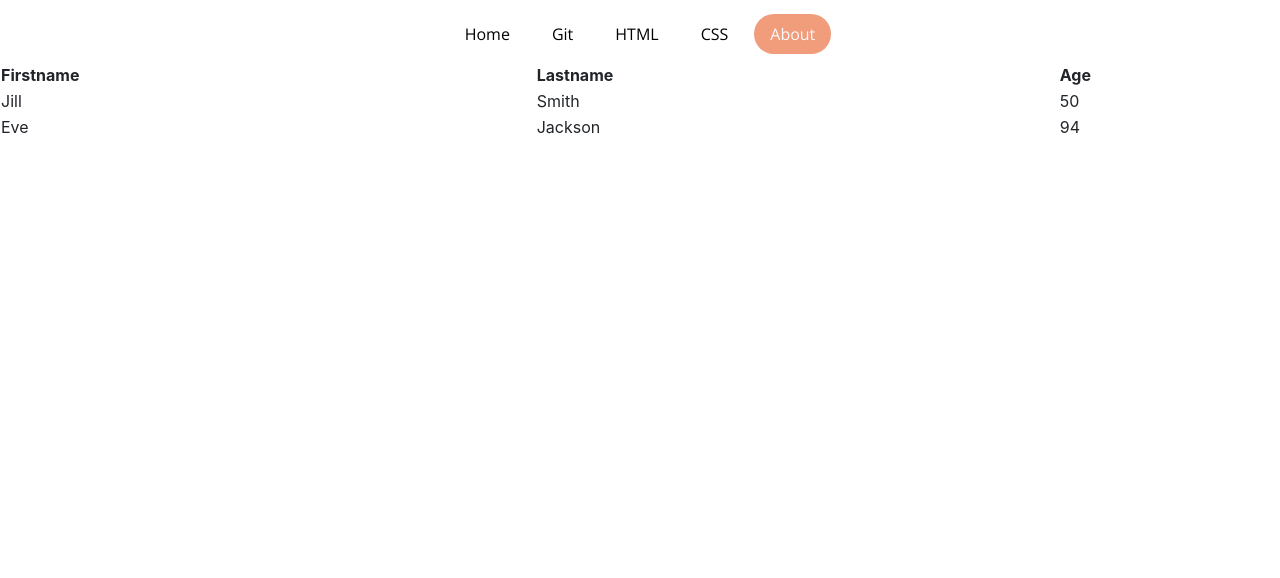
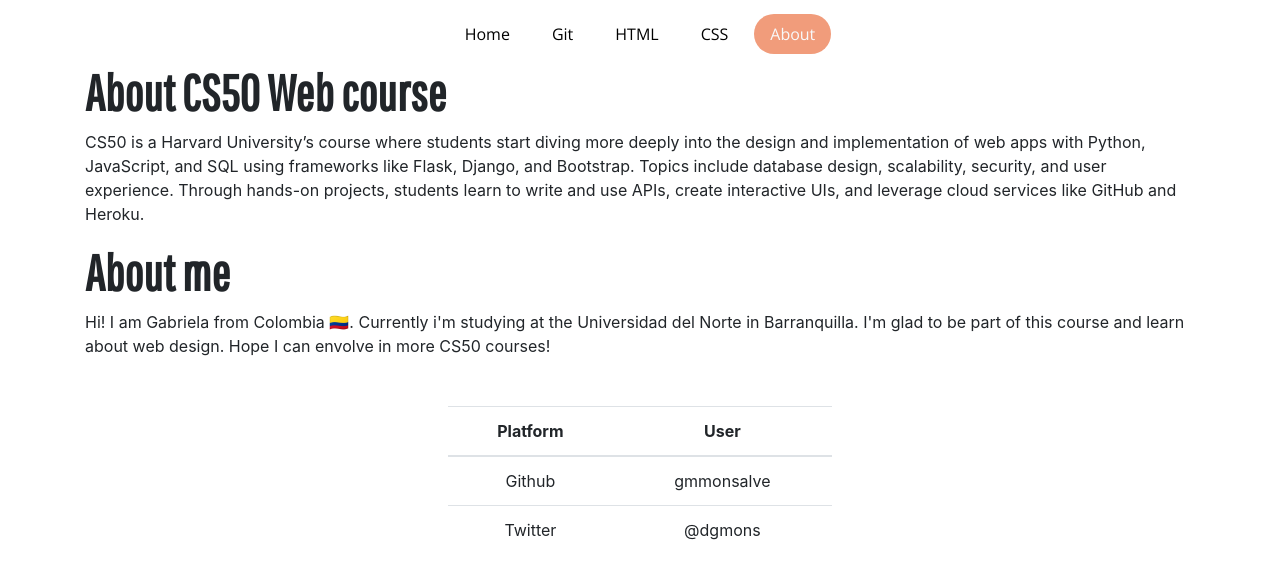
Before and after one commit to gmmonsalve/Project0, a website: page about.html in a window 1280 px wide. Drawn offline with nearby package versions, Linux system fonts and the light colour scheme.

Commit message:
New content, table

```diff
--- a/about.html
+++ b/about.html
@@ -10,7 +10,7 @@
         <link href="https://fonts.googleapis.com/css2?family=Pathway+Gothic+One&display=swap" rel="stylesheet">
         <link href="https://fonts.googleapis.com/css?family=Montserrat&display=swap" rel="stylesheet">
         <link href="https://fonts.googleapis.com/css?family=Open+Sans&display=swap" rel="stylesheet">
-    <title>Document</title>
+    <title>About</title>
 </head>
 <body>
     <body>
@@ -22,23 +22,35 @@
           <a class="nav-link active mr-auto rounded-pill text-light" style="background-color: #F19C7B;" href="">About</a>
         </nav>
         <section>
-            <table style="width:100%">
-                <tr>
-                  <th>Firstname</th>
-                  <th>Lastname</th>
-                  <th>Age</th>
-                </tr>
-                <tr>
-                  <td>Jill</td>
-                  <td>Smith</td>
-                  <td>50</td>
-                </tr>
-                <tr>
-                  <td>Eve</td>
-                  <td>Jackson</td>
-                  <td>94</td>
-                </tr>
-              </table>
+          <div class="container">
+          <h1 clas="mt-5" style="font-size: 50px;">About CS50 Web course</h1>
+          <p>CS50 is a Harvard University’s course where students start diving more deeply into the design and implementation of web apps with Python, JavaScript, and SQL using frameworks like Flask, Django, and Bootstrap. Topics include database design, scalability, security, and user experience. Through hands-on projects, students learn to write and use APIs, create interactive UIs, and leverage cloud services like GitHub and Heroku. </p>
+          <h1 clas="mt-5" style="font-size: 50px;">About me</h1>
+          <p>Hi! I am Gabriela from Colombia 🇨🇴.
+            Currently i'm studying at the Universidad del Norte in Barranquilla.
+            I'm glad to be part of this course and learn about web design. Hope I can envolve in more CS50 courses!</p>
+          </div>
+        </section>
+
+        <section>
+          <table class="table ml-auto mr-auto mt-5 text-center" style="width: 30%;">
+            <thead>
+              <tr>
+                <th scope="col">Platform</th>
+                <th scope="col">User</th>
+              </tr>
+            </thead>
+            <tbody>
+              <tr>
+                <td>Github</td>
+                <td>gmmonsalve</td>
+              </tr>
+              <tr>
+                <td>Twitter</td>
+                <td>@dgmons</td>
+              </tr>
+            </tbody>
+          </table>
         </section>
 </body>
 </html>
```
